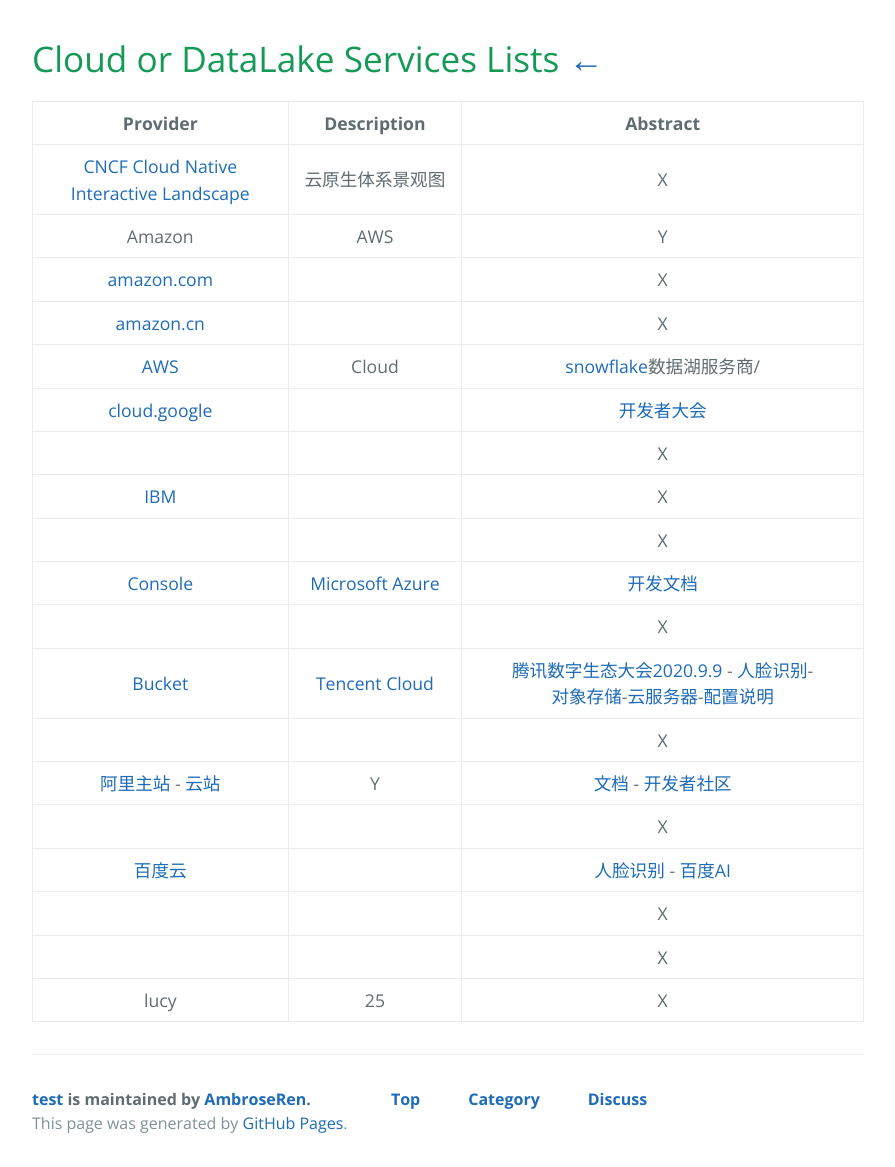
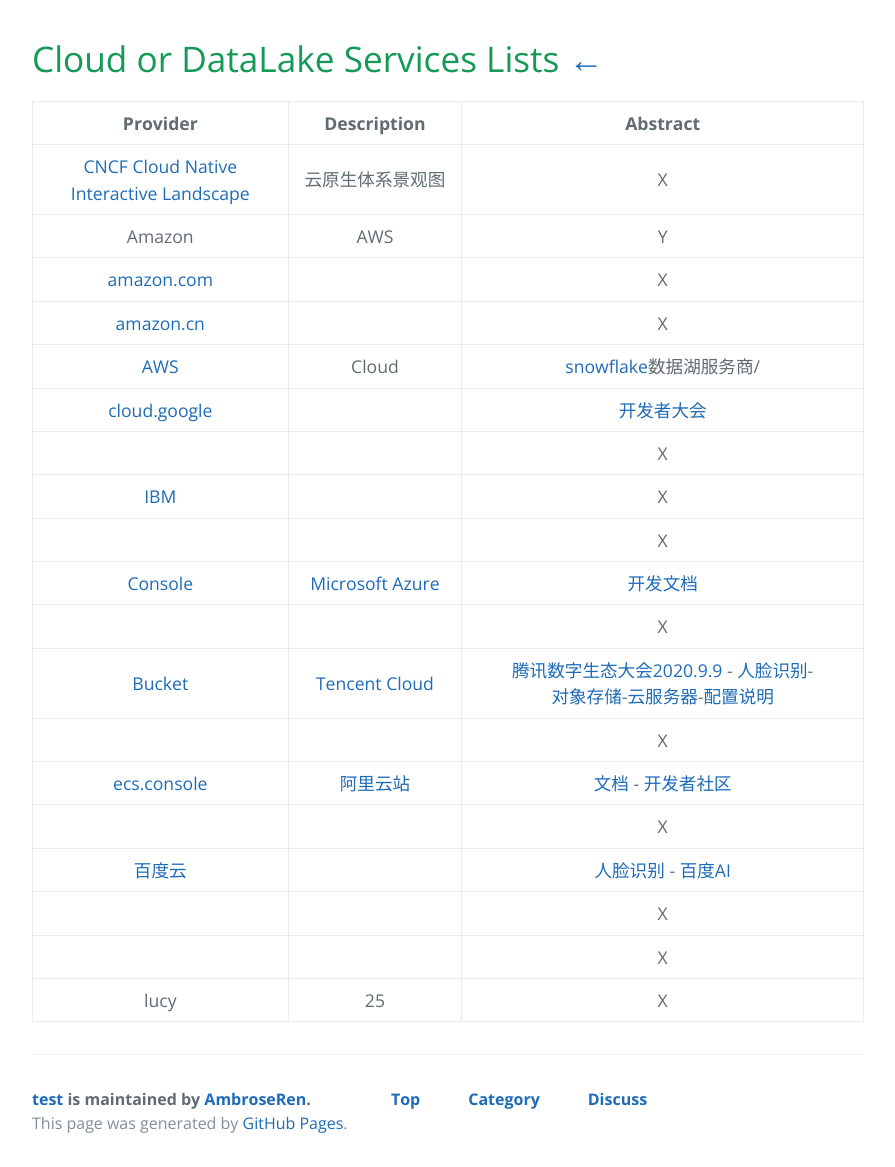
Before and after one commit to AmbroseRen/test, a Jekyll site: the page built from Data/DataLake.md, in a window 1280 px wide. Shown: the whole page, without its empty margins (192-1087 px from the left). Built offline with Jekyll 4.4.1, drawn with Linux system fonts in a browser that asks for light colours; our own code applies the rules of GitHub Pages for plain Markdown files; the repository's description, which GitHub fills in, is left out.

Commit message:
Update DataLake.md

```diff
--- a/Data/DataLake.md
+++ b/Data/DataLake.md
@@ -15,7 +15,7 @@
 | []() |  | X |
 | [Bucket](https://console.cloud.tencent.com/cos/bucket) | [Tencent Cloud](https://cloud.tencent.com/) | [腾讯数字生态大会2020.9.9](https://des.cloud.tencent.com/#/) - [人脸识别](https://cloud.tencent.com/act/event/iaidemo)-[对象存储](https://cloud.tencent.com/document/product/436/6240)-[云服务器](https://buy.cloud.tencent.com/cvm?tab=lite)-[配置说明](https://cloud.tencent.com/document/product/228/41622) |
 | []() |  | X |
-| [阿里主站](https://www.aliyun.com/) - [云站](https://ecs.console.aliyun.com/?spm=a2c4g.11186623.2.1.NTsYNx#/home) | Y | [文档](https://help.aliyun.com/index.html?spm=5176.7937365.765261.484.76c75692Oarl3P&content=school) - [开发者社区](https://developer.aliyun.com/) |
+| [ecs.console](https://ecs.console.aliyun.com/#/home) | [阿里云站](https://www.aliyun.com/) | [文档](https://help.aliyun.com/index.html?spm=5176.7937365.765261.484.76c75692Oarl3P&content=school) - [开发者社区](https://developer.aliyun.com/) |
 | []() |  | X |
 | [百度云](https://console.bce.baidu.com/ai/?_=1604631701442&fromai=1#/ai/speech/overview/index) |  | [人脸识别](https://cloud.baidu.com/doc/FACE/index.html) - [百度AI](http://ai.baidu.com/index/) |
 | []() |  | X |
```
